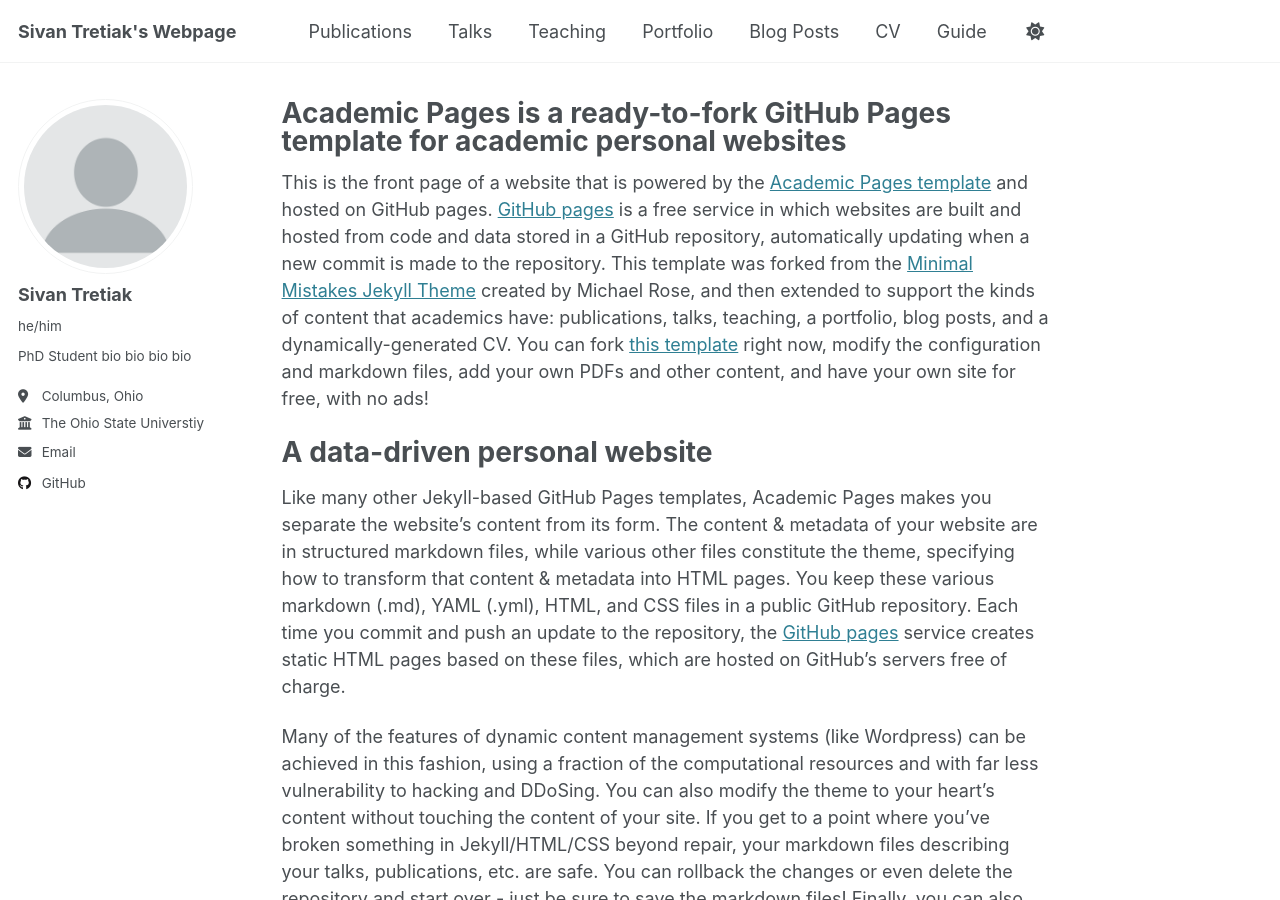
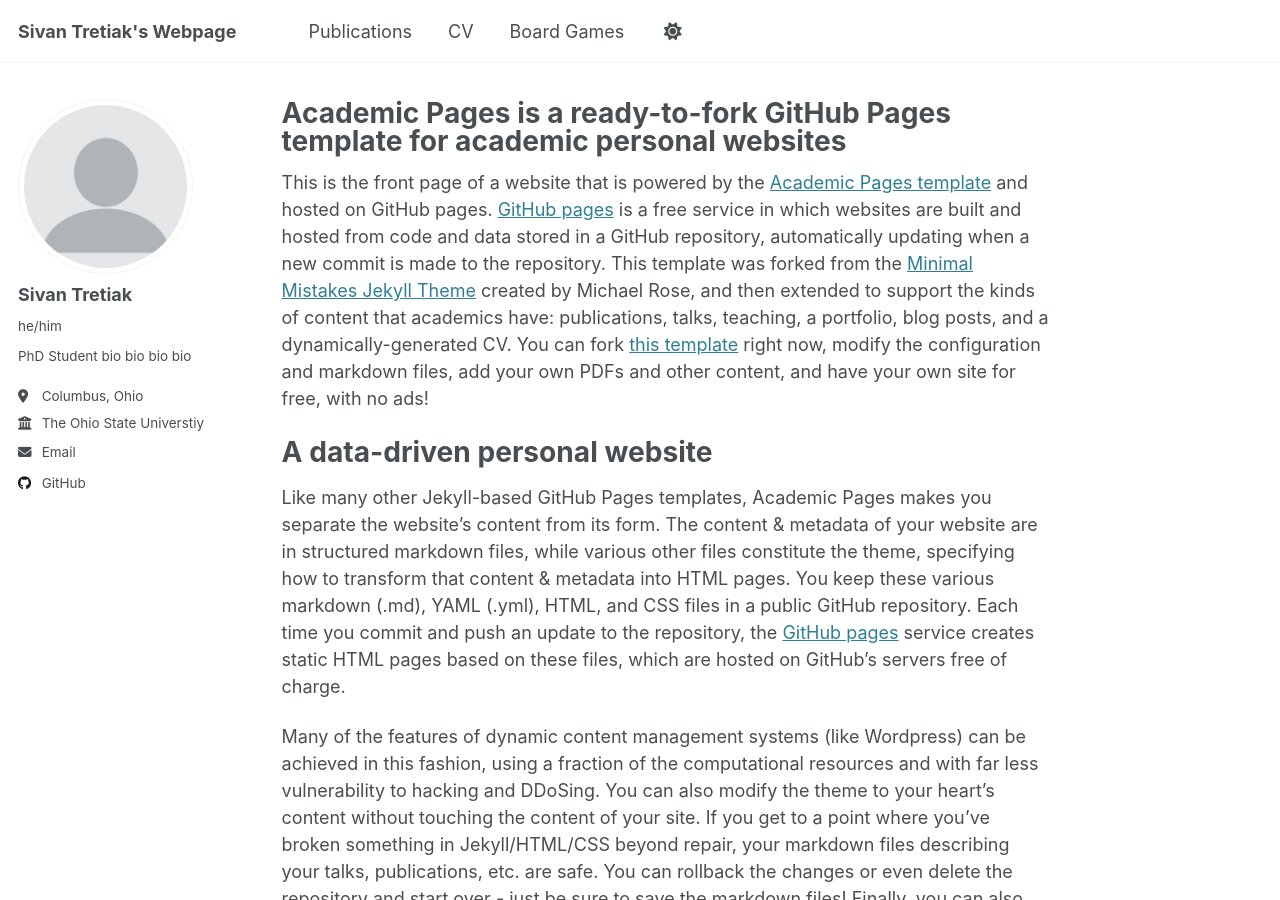
Before and after one commit to sivantretiak/sivantretiak.github.io, a Jekyll site: the page built from _pages/about.md, in a window 1280 px wide and 900 px high. Built offline with Jekyll 4.4.1, drawn with Linux system fonts in a browser that asks for light colours.

Commit message:
Update navigation.yml

```diff
--- a/_data/navigation.yml
+++ b/_data/navigation.yml
@@ -11,23 +11,17 @@
   - title: "Publications"
     url: /publications/
 
-  - title: "Talks"
-    url: /talks/
+  # - title: "Talks"
+  #   url: /talks/
 
-  - title: "Teaching"
-    url: /teaching/
-
-  - title: "Portfolio"
-    url: /portfolio/
-
-  - title: "Blog Posts"
-    url: /year-archive/
+  # - title: "Teaching"
+  #   url: /teaching/
 
   - title: "CV"
     url: /cv/
 
+  - title: "Board Games"
+    url: /board-games/
+
   # - title: "CV"
   #   url: /cv-json/
-
-  - title: "Guide"
-    url: /markdown/
```
